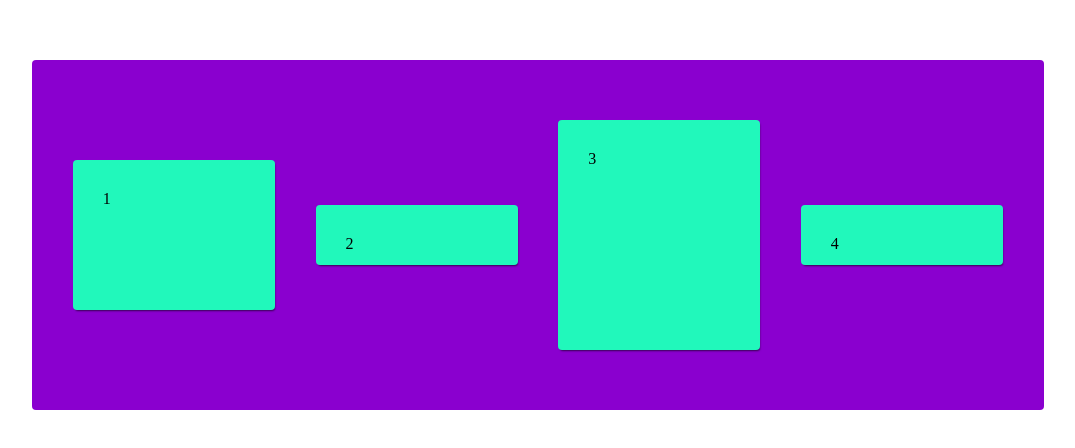
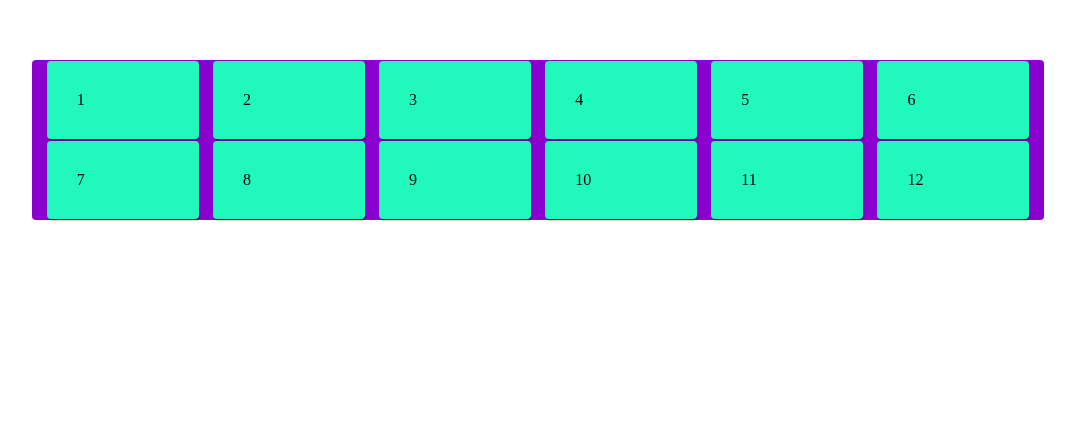
Before and after one commit to Daniel-Silva/dev-front, a website: page Modulo-2/grid.html in a window 1280 px wide. Shown: the whole page, without its empty margins (102-1177 px from the left). Drawn offline with Linux system fonts and the light colour scheme.

Commit message:
feat: aplicando align-content

```diff
--- a/Modulo-2/assets/css/style.css
+++ b/Modulo-2/assets/css/style.css
@@ -8,10 +8,11 @@
     flex-wrap: wrap-reverse; */
 	flex-flow: row wrap;
 	justify-content: space-evenly;
-	align-items: center;
+	align-items: flex-start;
+	align-content: space-around;
 
 	width: 80%;
-	height: 350px;
+	height: 20vh;
 	margin: 60px auto;
 	background-color: #8a00cf;
 	border-radius: 4px;
@@ -22,21 +23,5 @@
 	border-radius: 4px;
 	padding: 30px;
 	box-shadow: 1px 2px 2px -1px rgba(0, 0, 0, 0.6);
-	flex-basis: 20%;
+	flex-basis: 15%;
 }
-
-.div-1 {
-	height: 150px;
-}
-
-.div-2 {
-	height: 50px;
-}
-
-.div-3 {
-	height: 230px;
-}
-
-.div-4 {
-	height: 20px;
-}
--- a/Modulo-2/grid.html
+++ b/Modulo-2/grid.html
@@ -11,10 +11,18 @@
 
 <body>
     <div class="my-container">
-        <div class="my-item div-1">1</div>
-        <div class="my-item div-2">2</div>
-        <div class="my-item div-3">3</div>
-        <div class="my-item div-4">4</div>
+        <div class="my-item">1</div>
+        <div class="my-item">2</div>
+        <div class="my-item">3</div>
+        <div class="my-item">4</div>
+        <div class="my-item">5</div>
+        <div class="my-item">6</div>
+        <div class="my-item">7</div>
+        <div class="my-item">8</div>
+        <div class="my-item">9</div>
+        <div class="my-item">10</div>
+        <div class="my-item">11</div>
+        <div class="my-item">12</div>
     </div>
 </body>
 
```
